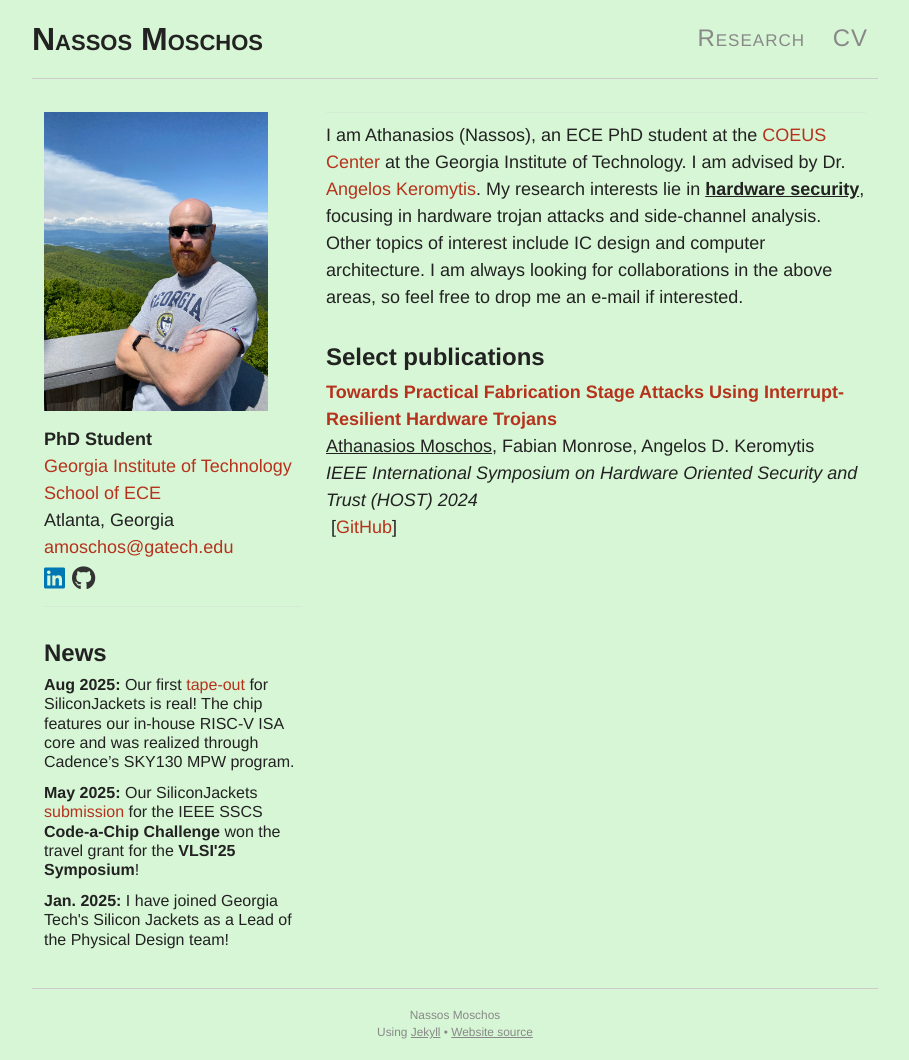
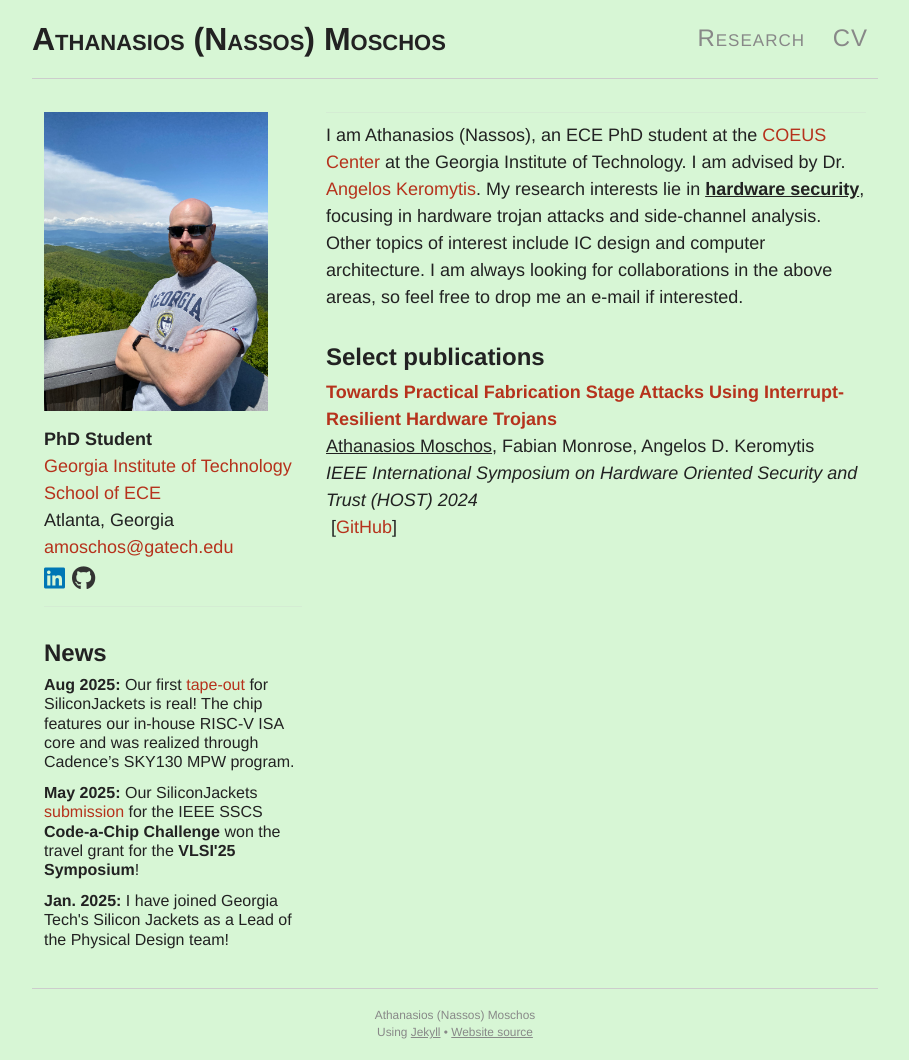
Before and after one commit to 0ena/0ena.github.io, a Jekyll site: the page built from index.md, in a window 1280 px wide. Shown: the whole page, without its empty margins (185-1094 px from the left). Built offline with Jekyll 4.4.1, drawn with Linux system fonts in a browser that asks for light colours; nearby versions of some CDN libraries.

Commit message:
Update config.yml

```diff
--- a/_config.yml
+++ b/_config.yml
@@ -1,5 +1,5 @@
-title: Nassos Moschos
-description: "Nassos Moschos"
+title: Athanasios (Nassos) Moschos
+description: "Athanasios (Nassos) Moschos"
 sourcecode: "https://github.com/0ena/0ena.github.io"
 
 permalink: blog/:year/:month/:day/:title
```
